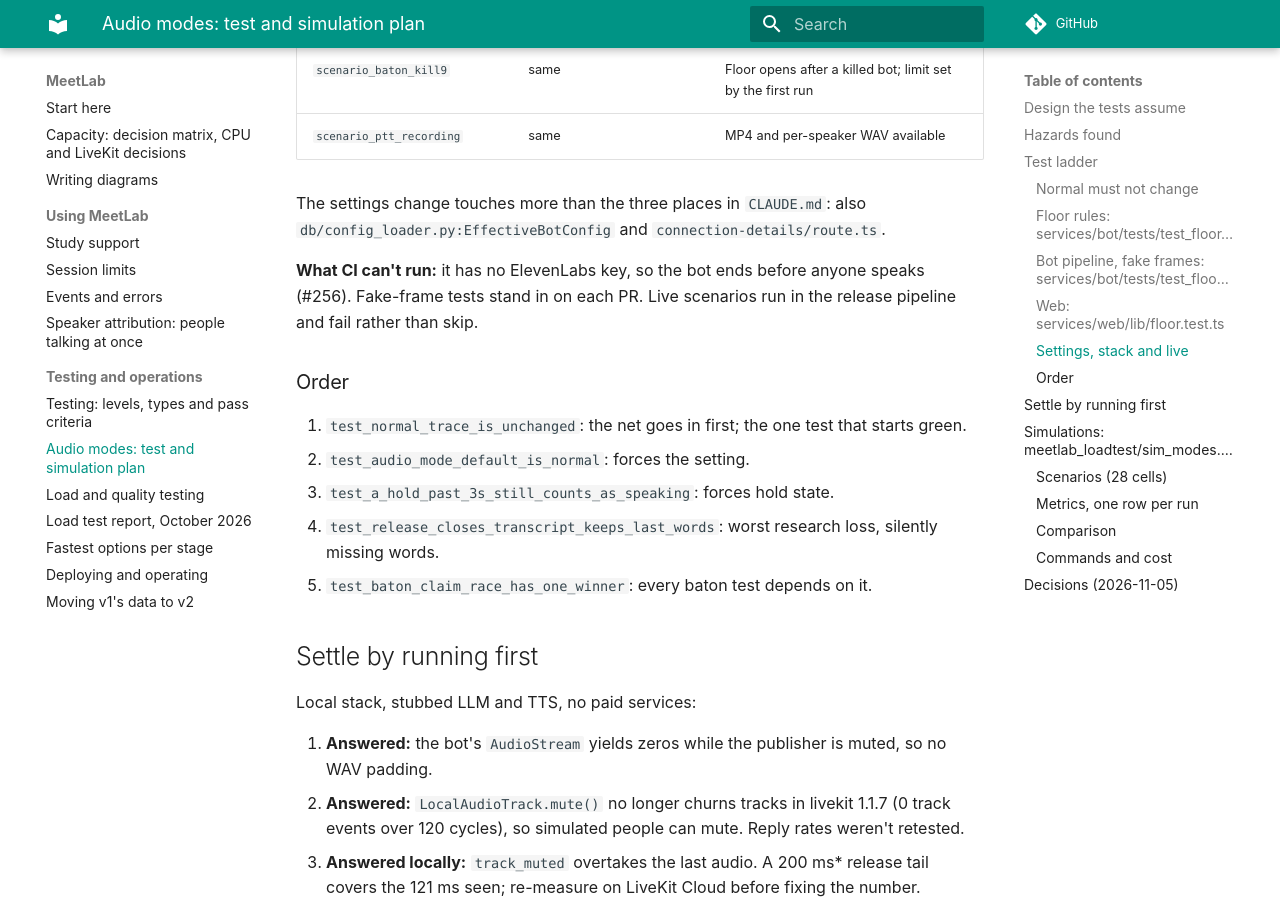
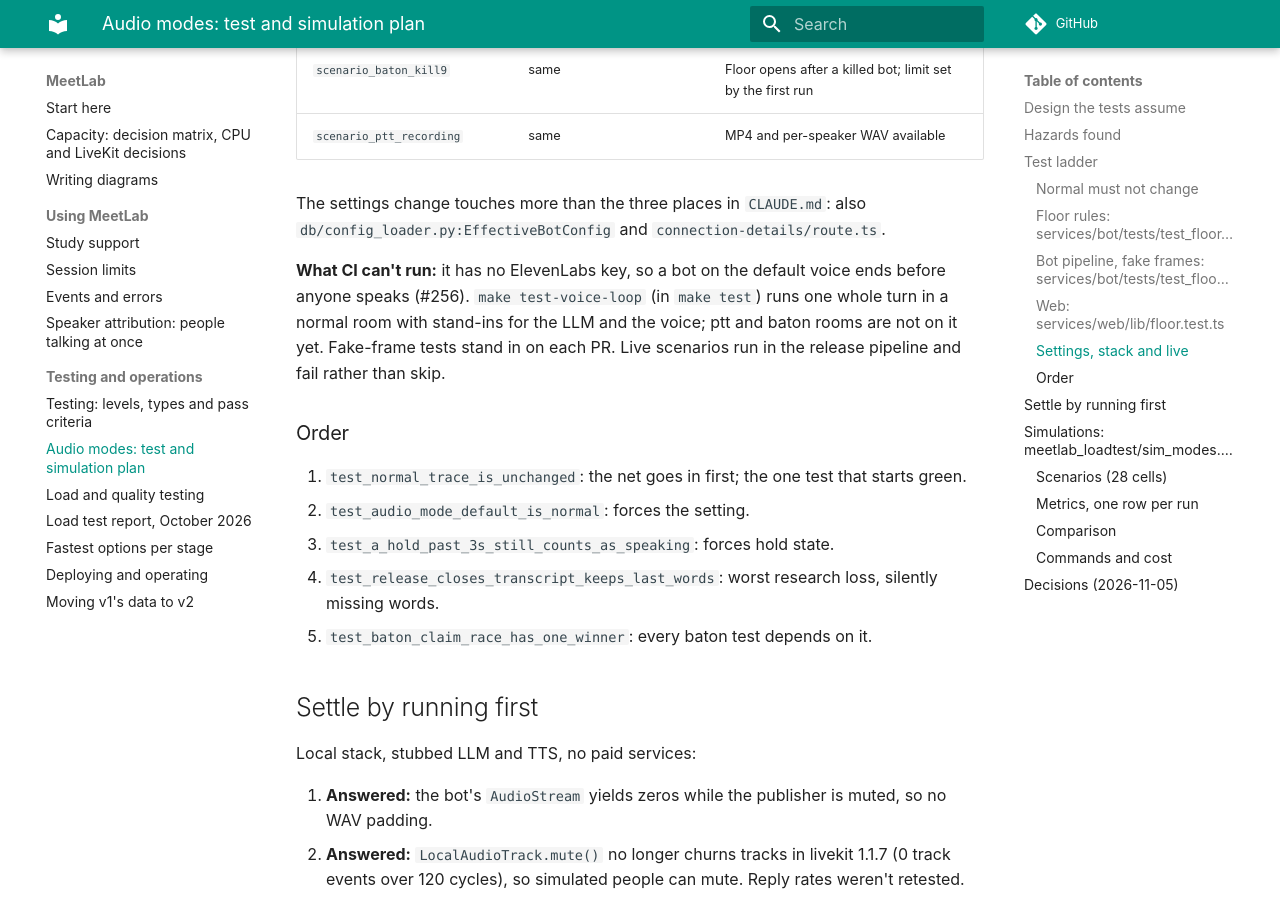
Before and after one commit to wwbp/MeetLab, an MkDocs documentation site: the page built from docs/audio-modes-test-plan.md, in a window 1280 px wide and 900 px high, scrolled down 4543 px. Built offline with MkDocs 1.6.1 and Material for MkDocs 9.7.7, drawn with Linux system fonts in a browser that asks for light colours; comment, search, counter and statistics services are not loaded.

Commit message:
test(ci): point the voice loop's bot at the stand-ins (green)
docker-compose.voice-loop.yml, read only by `make test-voice-loop`, adds three settings
to the runner, the ones production uses for our own models: SELFHOSTED_LLM_URL,
SELFHOSTED_LLM_MODEL and KOKORO_TTS_URL. Bots copy the runner's environment; the room's
Bot Config chooses them. Nothing new is started and no port is published: the stand-ins
are served by the test's own container. `make up` never reads the file.

Co-Authored-By: Claude Fable 5.2 <noreply@anthropic.com>

```diff
--- a/docs/audio-modes-test-plan.md
+++ b/docs/audio-modes-test-plan.md
@@ -115,7 +115,9 @@ No jsdom here: use EventTarget fakes and `renderToStaticMarkup`.
 The settings change touches more than the three places in `CLAUDE.md`: also
 `db/config_loader.py:EffectiveBotConfig` and `connection-details/route.ts`.
 
-**What CI can't run:** it has no ElevenLabs key, so the bot ends before anyone speaks (#256).
+**What CI can't run:** it has no ElevenLabs key, so a bot on the default voice ends before anyone
+speaks (#256). `make test-voice-loop` (in `make test`) runs one whole turn in a normal room with
+stand-ins for the LLM and the voice; ptt and baton rooms are not on it yet.
 Fake-frame tests stand in on each PR. Live scenarios run in the release pipeline and fail rather
 than skip.
 
```
Also changed, not shown: CLAUDE.md (+2 -1 lines), docs/testing.md (+1 -0 lines), 2 other files.
